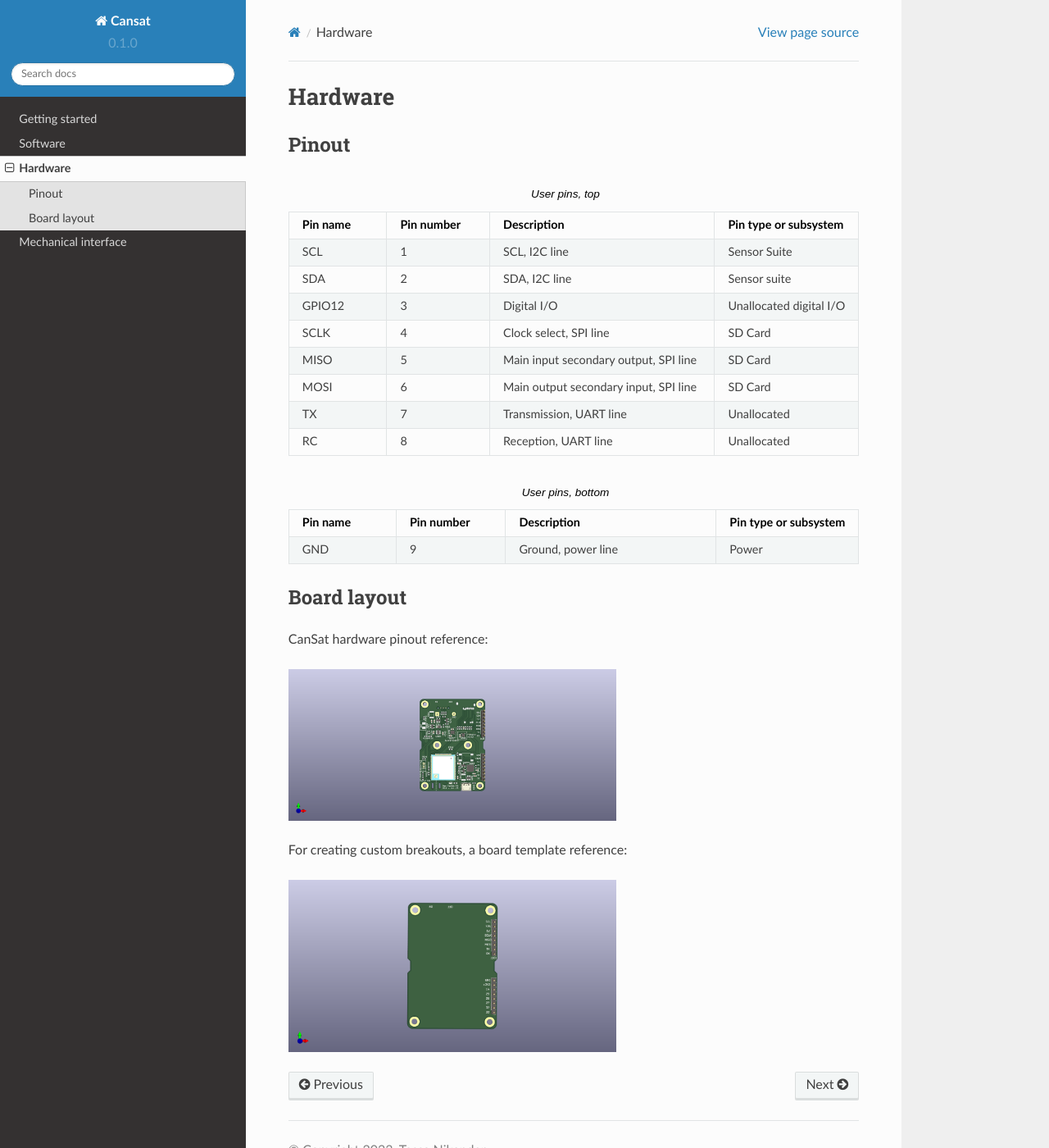
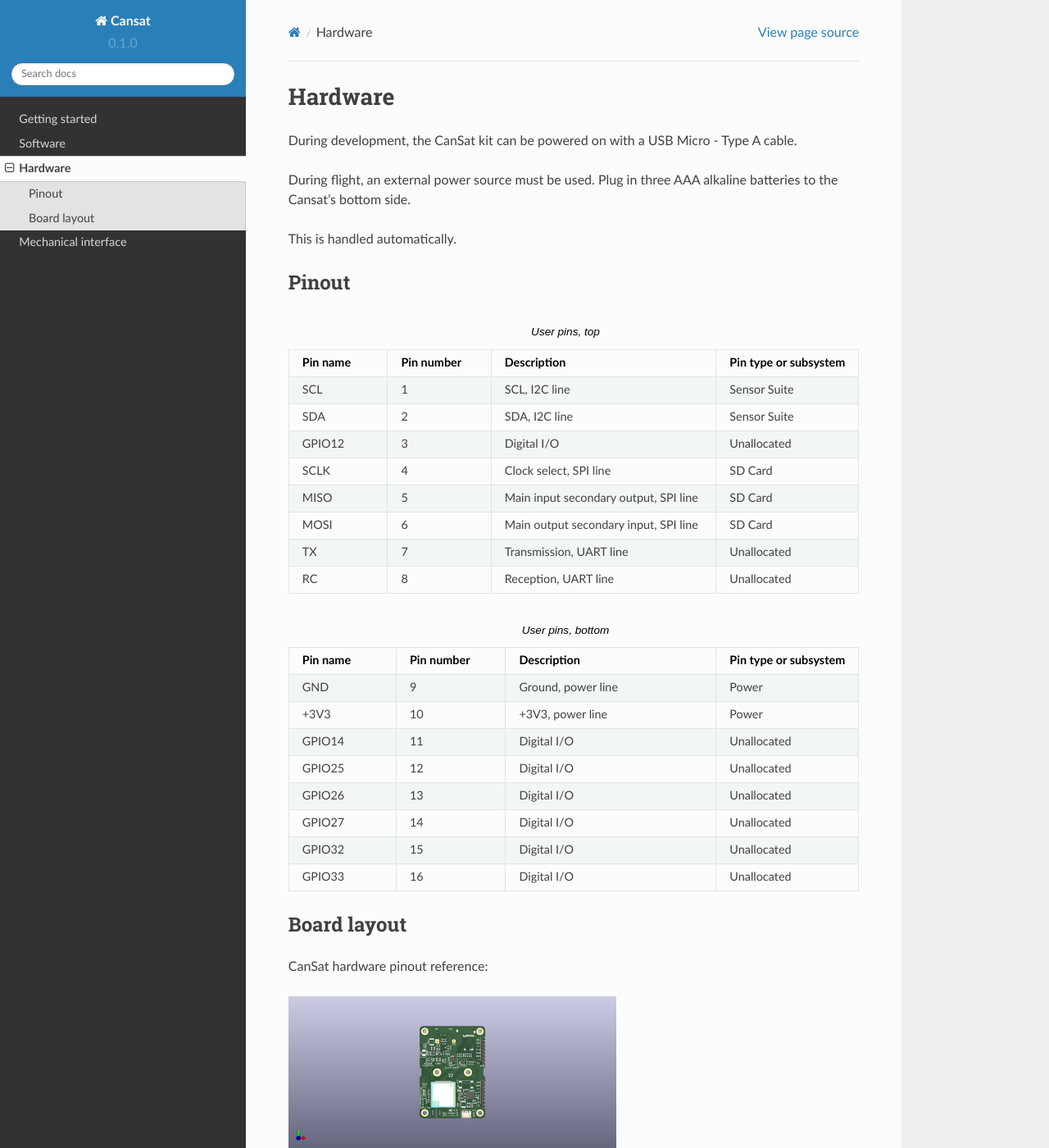
Before and after one commit to nikandt/cansat, a Sphinx documentation site: the page built from docs/source/hardware.rst, in a window 1280 px wide and 1400 px high. Shown: the whole window at 82% size. Built offline with Sphinx 7.4.7 and the Read the Docs theme 2.0.0, drawn with Linux system fonts in a browser that asks for light colours.

Commit message:
Add the rest of user pinout in hardware.rst

```diff
--- a/docs/source/getting_started.rst
+++ b/docs/source/getting_started.rst
@@ -1,7 +1,7 @@
+.. _getting_started:
+
 Getting started
 ===============
-
-.. _getting_started:
 
 .. image:: images/product2.jpg
   :width: 400
--- a/docs/source/hardware.rst
+++ b/docs/source/hardware.rst
@@ -1,5 +1,11 @@
 Hardware
 ========
+
+During development, the CanSat kit can be powered on with a USB Micro - Type A cable.
+
+During flight, an external power source must be used. Plug in three AAA alkaline batteries to the Cansat's bottom side.
+
+This is handled automatically.
 
 .. _pinout:
 
@@ -60,6 +66,34 @@ Pinout
      - 9
      - Ground, power line
      - Power
+   * - +3V3
+     - 10
+     - +3V3, power line
+     - Power
+   * - GPIO14
+     - 11
+     - Digital I/O
+     - Unallocated
+   * - GPIO25
+     - 12
+     - Digital I/O
+     - Unallocated
+   * - GPIO26
+     - 13
+     - Digital I/O
+     - Unallocated
+   * - GPIO27
+     - 14
+     - Digital I/O
+     - Unallocated
+   * - GPIO32
+     - 15
+     - Digital I/O
+     - Unallocated
+   * - GPIO33
+     - 16
+     - Digital I/O
+     - Unallocated
 
 .. _board_layout:
 
```
Also changed, not shown: other parts of docs/source/hardware.rst (+2 -2 lines).
